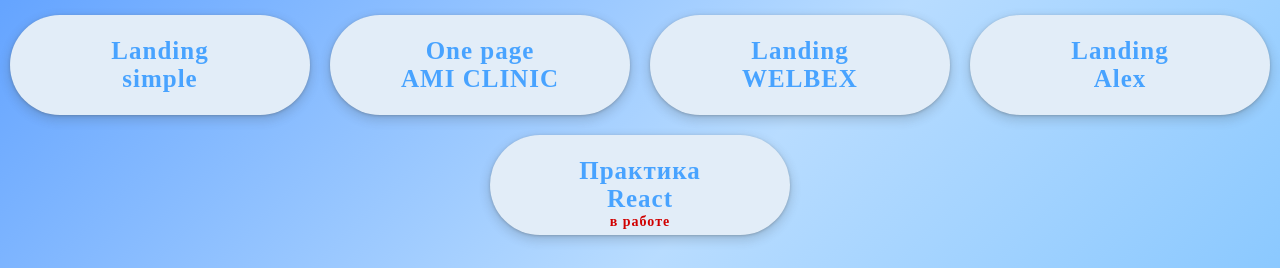
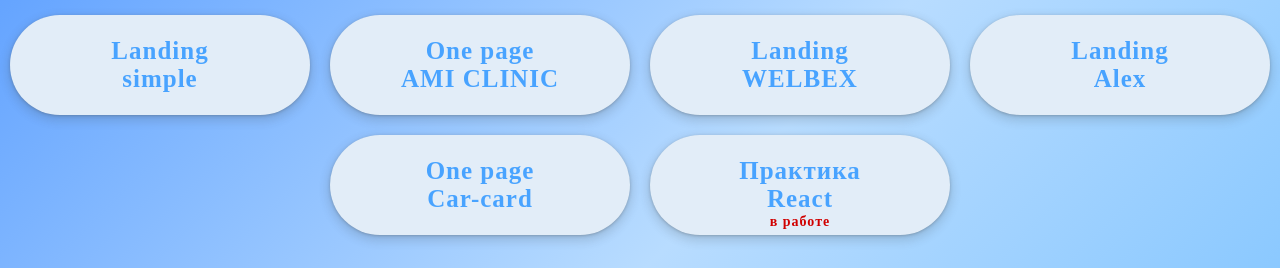
Before and after one commit to LonitLu/my-projects, a plain HTML site: page index.html in a window 1280 px wide. Shown: the part 85-353 px from the top of the page. Drawn offline with Linux system fonts and the light colour scheme.

Commit message:
upd Car-card

```diff
--- a/index.html
+++ b/index.html
@@ -18,6 +18,7 @@
       <a class="btn" target="_ blank" href="https://lonitlu.github.io/One-page-AMI-CLINIC/">One page <br> AMI CLINIC</a>
       <a class="btn" target="_ blank" href="https://lonitlu.github.io/Landing-WELBEX/">Landing <br> WELBEX</a>
       <a class="btn" target="_ blank" href="https://lonitlu.github.io/Alex-landing/">Landing <br> Alex</a>
+      <a class="btn" target="_ blank" href="https://lonitlu.github.io/Car-card/">One page <br> Car-card</a>
       <a class="btn" target="_ blank" href="https://lonitlu.github.io/study-practice-react/">Практика <br> React <span>в работе</span></a>
     </div>
 
```
